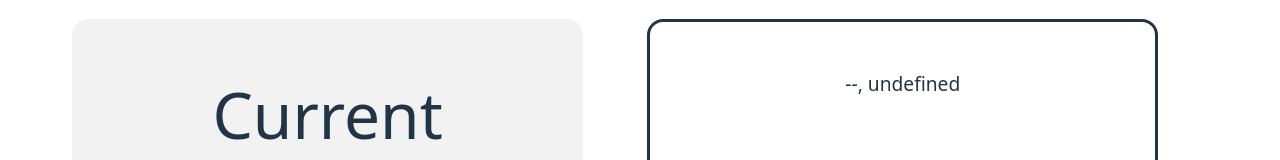
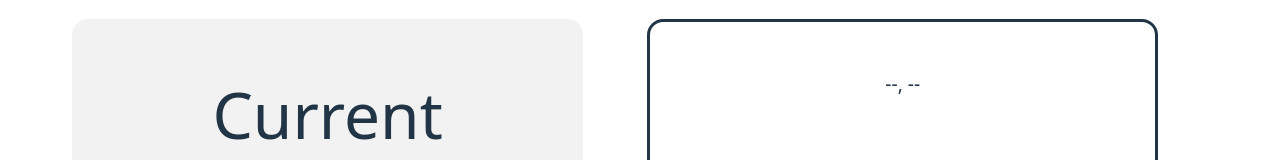
Before and after one commit to clementm8/ai-weather-app, a React (Vite) app: page / in a window 1280 px wide. Shown: the part 165-325 px from the top of the page. Built offline with nearby package versions, Linux system fonts and the light colour scheme.

Commit message:
Fixing Bugs

```diff
--- a/src/components/Description.jsx
+++ b/src/components/Description.jsx
@@ -17,7 +17,7 @@ const descriptionText = typeof weatherDescription === 'object' ? 'Waiting for lo
 
 
 Description.propTypes = {
-  weatherDescription: PropTypes.string,
+  weatherDescription: PropTypes.object,
 };
 
 export default Description;
--- a/src/components/PromptToLocation.jsx
+++ b/src/components/PromptToLocation.jsx
@@ -4,7 +4,7 @@ const PromptToLocation = async (prompt) => {
   const url = `https://api.openai.com/v1/chat/completions`;
 
   const data = {
-    model: "gpt-4o-mini",
+    model: "gpt-3.5-turbo",
     messages: [{ role: "user", content: prompt }],
     functions: [
       {
--- a/src/components/WeatherCard.jsx
+++ b/src/components/WeatherCard.jsx
@@ -50,9 +50,21 @@ const speedTranslator = (speed, units) => {
 
 const WeatherCard = ({
   isLoading,
-  data,
-  units,
-  country,
+  data = { // Default for the entire data object
+    name: "--",
+    sys: {
+      country: "--",
+    },
+    main: {
+      temp: 273,
+    },
+    wind: {
+      speed: 0,
+      deg: 0,
+    },
+  },
+  units="metric",
+  country= "--",
   USstate,
   setUnits,
 }) => {
@@ -117,24 +129,6 @@ const WeatherCard = ({
   );
 };
 
-// default props
-WeatherCard.defaultProps = {
-  data: {
-    name: "--",
-    sys: {
-      country: "--",
-    },
-    main: {
-      temp: 273,
-    },
-    wind: {
-      speed: 0,
-      deg: 0,
-    },
-  },
-  units: "metric",
-  setUnits: () => {},
-};
 
 // props validation
 WeatherCard.propTypes = {
--- a/src/components/WeatherDescript.jsx
+++ b/src/components/WeatherDescript.jsx
@@ -12,7 +12,7 @@ const WeatherDescript = async (prompt, WeatherData) => {
 
 const newPrompt= `Question: ${prompt}, Weather Data: ${JSON.stringify(WeatherData)}`
   const data = {
-    model: "gpt-3.5-turbo-0613",
+    model: "gpt-3.5-turbo",
     messages: [
         { role: "system", content: sysMsg },
         { role: "user", content: newPrompt }],
```
